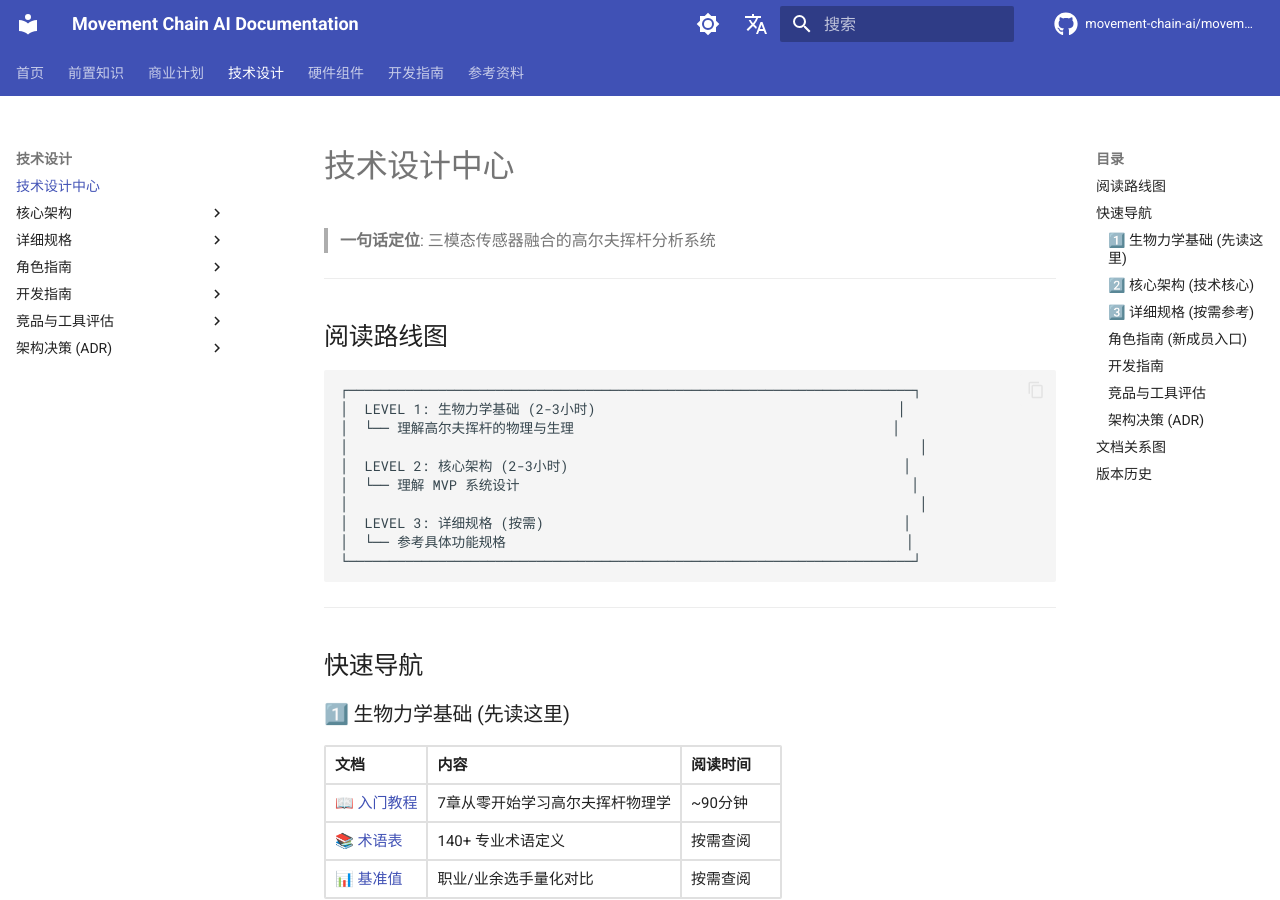
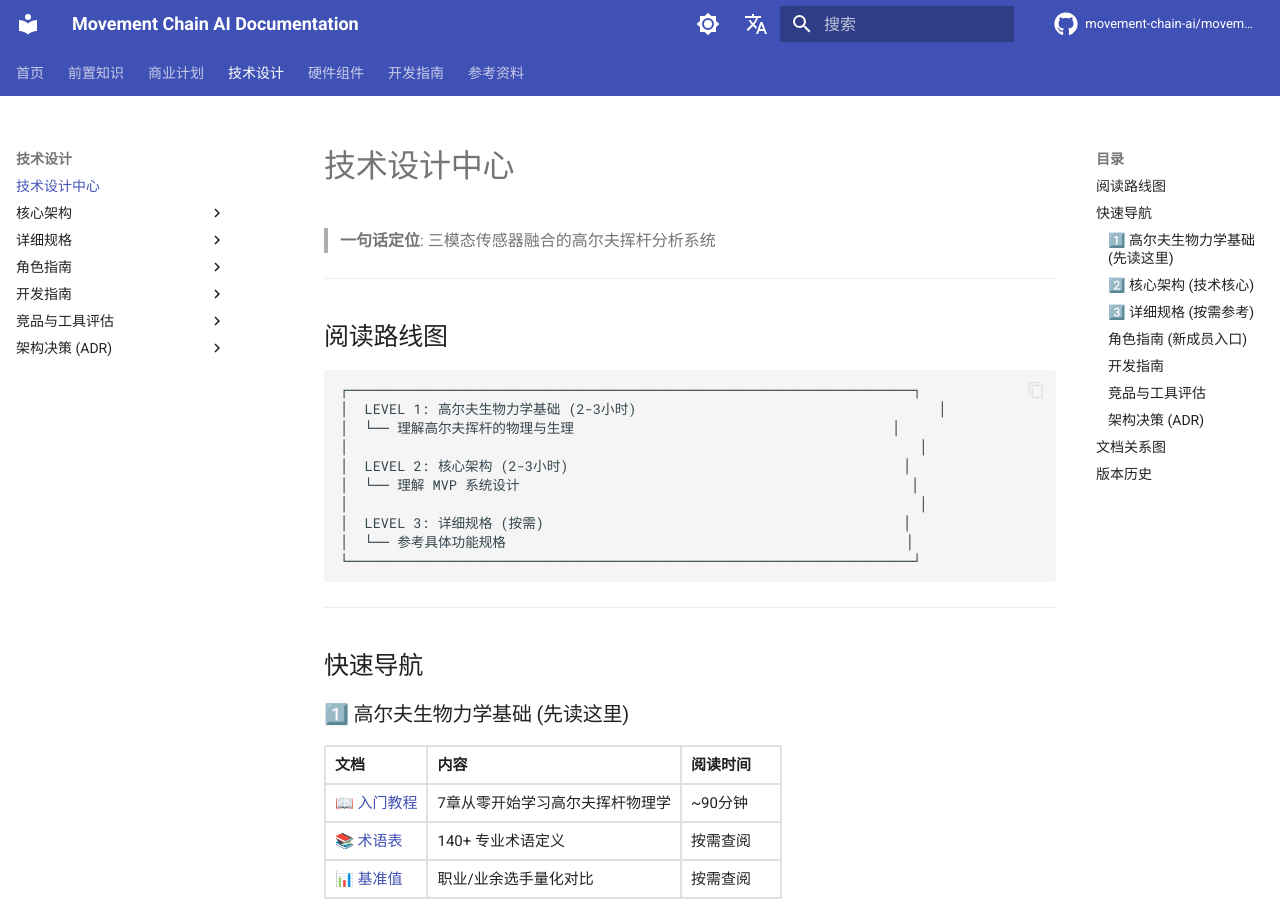
Before and after one commit to movement-chain-ai/movement-chain-docs, an MkDocs documentation site: the page built from docs/zh/design/index.md, in a window 1280 px wide and 900 px high. Built offline with MkDocs 1.6.1 and Material for MkDocs 9.7.7, drawn with Linux system fonts in a browser that asks for light colours; comment, search, counter and statistics services are not loaded; the version menu is left out.

Commit message:
docs: 统一更新 生物力学基础 → 高尔夫生物力学基础
更新以下文件中的引用:
- docs/zh/index.md
- docs/zh/design/index.md (3处)
- docs/zh/design/architecture/index.md
- docs/zh/design/research/index.md (2处)
- docs/zh/design/architecture/architecture-decisions-2025-12-23.md

🤖 Generated with [Claude Code](https://claude.com/claude-code)

Co-Authored-By: Claude Opus 4.5 <noreply@anthropic.com>

````diff
--- a/docs/zh/design/index.md
+++ b/docs/zh/design/index.md
@@ -8,7 +8,7 @@
 
 ```text
 ┌─────────────────────────────────────────────────────────────────────┐
-│  LEVEL 1: 生物力学基础 (2-3小时)                                     │
+│  LEVEL 1: 高尔夫生物力学基础 (2-3小时)                                     │
 │  └── 理解高尔夫挥杆的物理与生理                                       │
 │                                                                      │
 │  LEVEL 2: 核心架构 (2-3小时)                                         │
@@ -23,7 +23,7 @@
 
 ## 快速导航
 
-### 1️⃣ 生物力学基础 (先读这里)
+### 1️⃣ 高尔夫生物力学基础 (先读这里)
 
 | 文档 | 内容 | 阅读时间 |
 |------|------|---------|
@@ -86,7 +86,7 @@
 
 ```mermaid
 graph TD
-    subgraph foundations["生物力学基础"]
+    subgraph foundations["高尔夫生物力学基础"]
         F1[biomechanics-101.md]
         F2[术语表]
         F3[基准值]
````
Also changed, not shown: docs/zh/design/architecture/architecture-decisions-2025-12-23.md (+1 -1 lines), docs/zh/design/architecture/index.md (+1 -1 lines), docs/zh/design/research/index.md (+2 -2 lines), docs/zh/index.md (+1 -1 lines).
